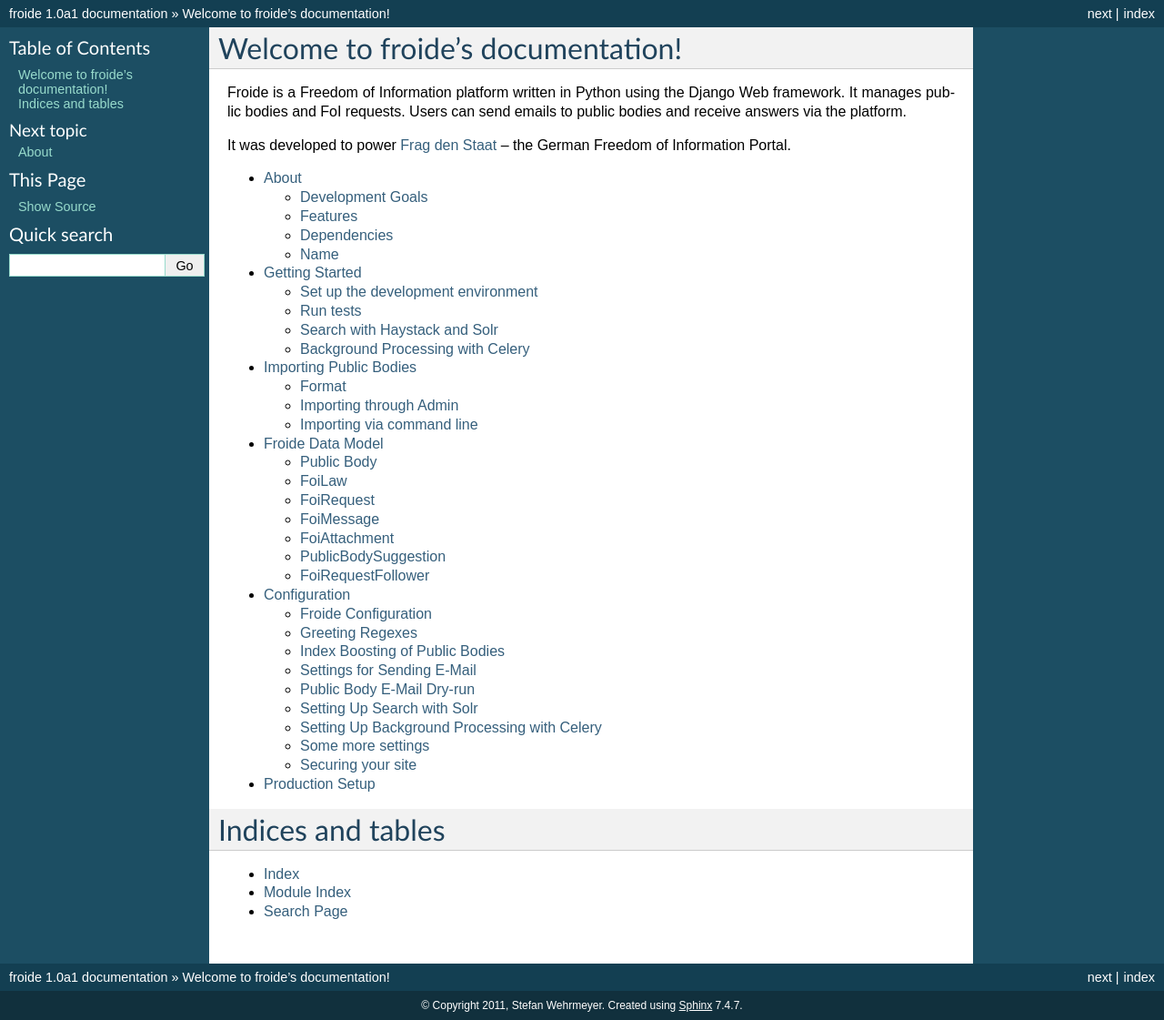
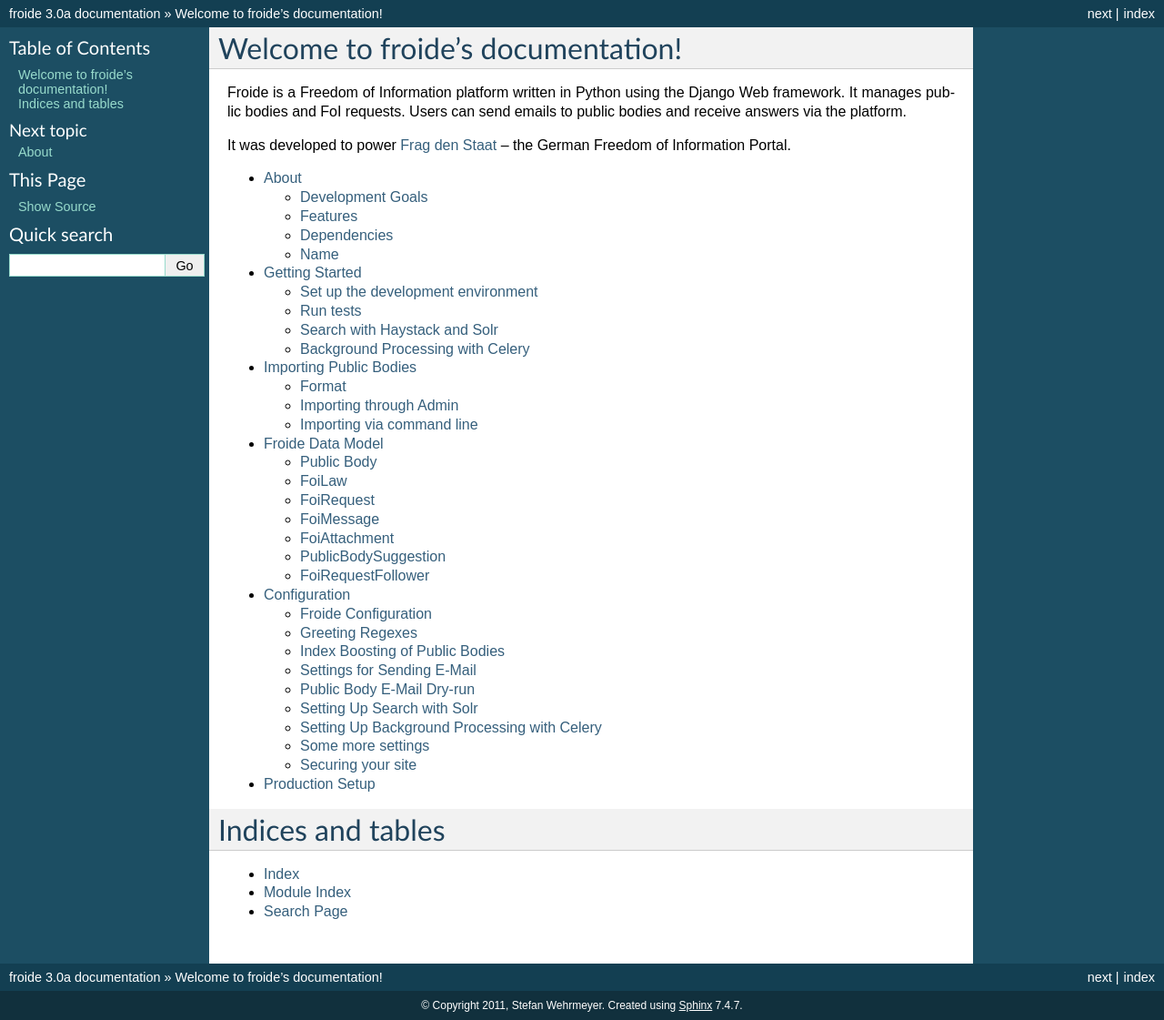
Before and after one commit to okfde/froide, a Sphinx documentation site: the page built from docs/index.rst, in a window 1280 px wide. Shown: the whole page at 91% size. Built offline with Sphinx 7.4.7, drawn with Linux system fonts in a browser that asks for light colours; pages that are not in the unit, such as notebooks, are missing from menus.

Commit message:
Bump version of docs

```diff
--- a/docs/conf.py
+++ b/docs/conf.py
@@ -48,9 +48,9 @@
 # built documents.
 #
 # The short X.Y version.
-version = '1.0'
+version = '3.0'
 # The full version, including alpha/beta/rc tags.
-release = '1.0a1'
+release = '3.0a'
 
 # The language for content autogenerated by Sphinx. Refer to documentation
 # for a list of supported languages.
```
